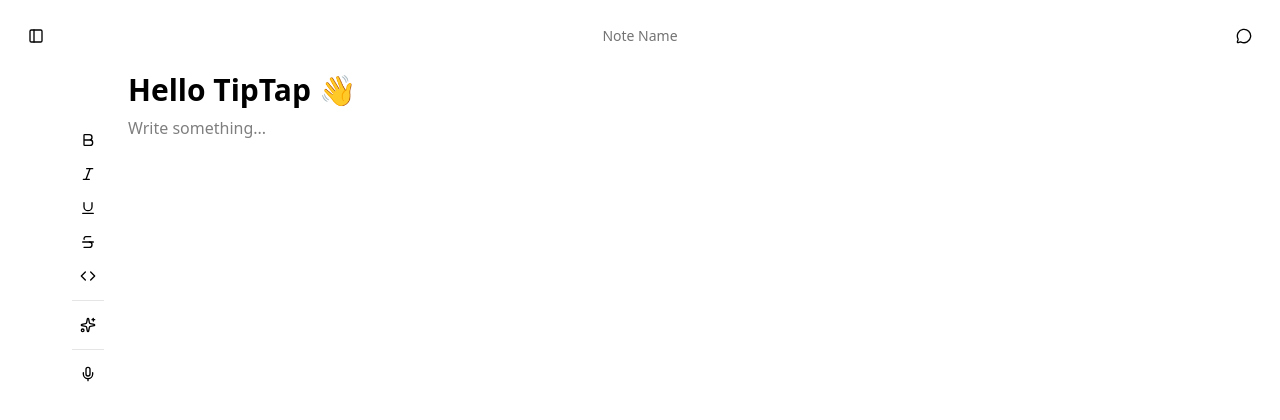
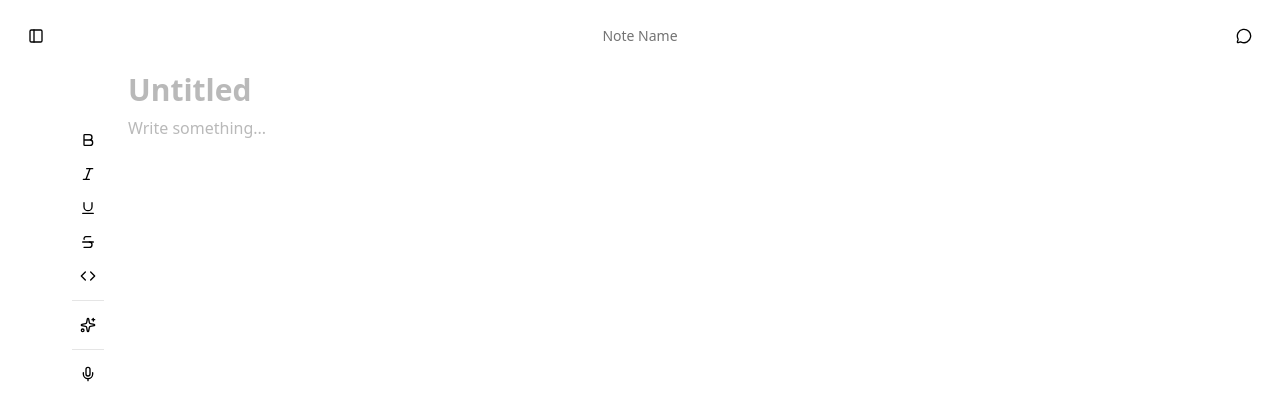
Before and after one commit to ryandotelliott/zen-notes, a Next.js app: page / in a window 1280 px wide. Shown: the top 420 px of the page. Built offline with nearby package versions, Linux system fonts and the light colour scheme.

Commit message:
Add editable title

```diff
--- a/src/app/globals.css
+++ b/src/app/globals.css
@@ -159,10 +159,6 @@
 
 /* TipTap Placeholder Styles */
 .tiptap p.is-editor-empty:first-child::before {
-  color: hsl(var(--muted-foreground));
   content: attr(data-placeholder);
-  float: left;
-  height: 0;
-  pointer-events: none;
-  opacity: 0.5;
+  @apply pointer-events-none float-left h-0 text-muted-foreground/50;
 }
--- a/src/components/editor/BasicEditor.tsx
+++ b/src/components/editor/BasicEditor.tsx
@@ -5,16 +5,23 @@
 import Underline from '@tiptap/extension-underline';
 import Highlight from '@tiptap/extension-highlight';
 import { Placeholder } from '@tiptap/extensions';
-import { useEffect } from 'react';
+import { useEffect, useRef } from 'react';
 import { cn } from '@/lib/utils';
 import EditorToolbar from './EditorToolbar';
 
 type BasicEditorProps = {
   initialContent?: string;
+  initialTitle?: string;
   className?: string;
 };
 
-export default function BasicEditor({ initialContent, className }: BasicEditorProps) {
+function isVisiblyEmpty(el: HTMLElement) {
+  // textContent without whitespace; ignore lone <br> that contenteditable injects
+  const text = (el.textContent || '').replace(/\u200B/g, '').trim(); // strip zero-width too
+  return text.length === 0;
+}
+
+export default function BasicEditor({ initialContent, initialTitle, className }: BasicEditorProps) {
   const editor = useEditor({
     immediatelyRender: false,
     extensions: [StarterKit, Underline, Highlight, Placeholder.configure({ placeholder: 'Write something...' })],
@@ -26,6 +33,28 @@
     },
   });
 
+  const titleRef = useRef<HTMLHeadingElement | null>(null);
+
+  // initialize and keep data-empty in sync for title placeholder
+  useEffect(() => {
+    const el = titleRef.current;
+    if (!el) return;
+
+    const update = () => {
+      if (el.innerHTML === '<br>' || el.innerHTML === '<div><br></div>') {
+        el.innerHTML = '';
+      }
+      el.dataset.empty = String(isVisiblyEmpty(el)); // set data-empty
+    };
+
+    update();
+
+    el.addEventListener('input', update);
+    return () => {
+      el.removeEventListener('input', update);
+    };
+  }, []);
+
   useEffect(() => {
     return () => {
       editor?.destroy();
@@ -35,7 +64,29 @@
   return (
     <div className={cn('grid h-full min-h-0 grid-cols-[auto_1fr] grid-rows-[auto_1fr] gap-x-4 gap-y-2', className)}>
       <header className="col-start-2 row-start-1">
-        <h1 className="text-3xl font-bold">Hello TipTap 👋</h1>
+        <h1
+          ref={titleRef}
+          className={cn(
+            'text-3xl font-bold focus:outline-none',
+            'before:pointer-events-none before:text-muted-foreground/50',
+            'data-[empty=true]:before:content-[attr(data-placeholder)]',
+          )}
+          contentEditable
+          suppressContentEditableWarning
+          role="textbox"
+          aria-label="Title"
+          data-placeholder="Untitled"
+          onBlur={(e) => {
+            const text = e.currentTarget.textContent?.trim() || '';
+            e.currentTarget.textContent = text;
+            e.currentTarget.dataset.empty = String(text.length === 0); // Set data-empty
+          }}
+          onKeyDown={(e) => {
+            if (e.key === 'Enter') e.preventDefault(); // Prevent newlines
+          }}
+        >
+          {initialTitle || ''}
+        </h1>
       </header>
 
       <aside className="col-start-1 row-start-2">
```
